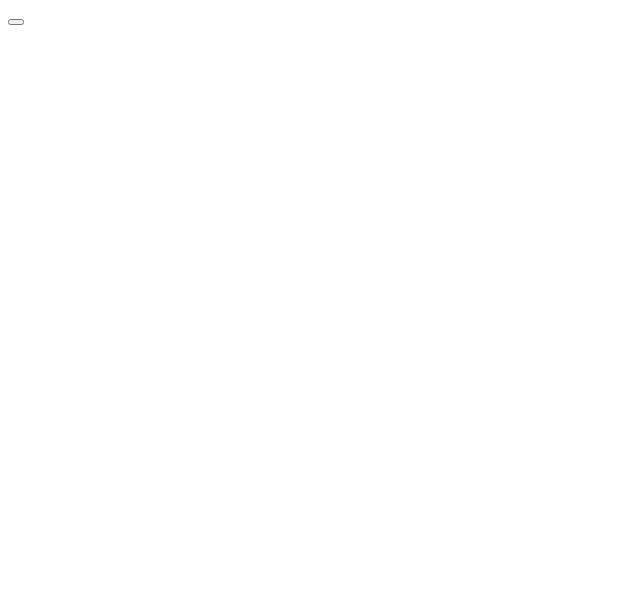
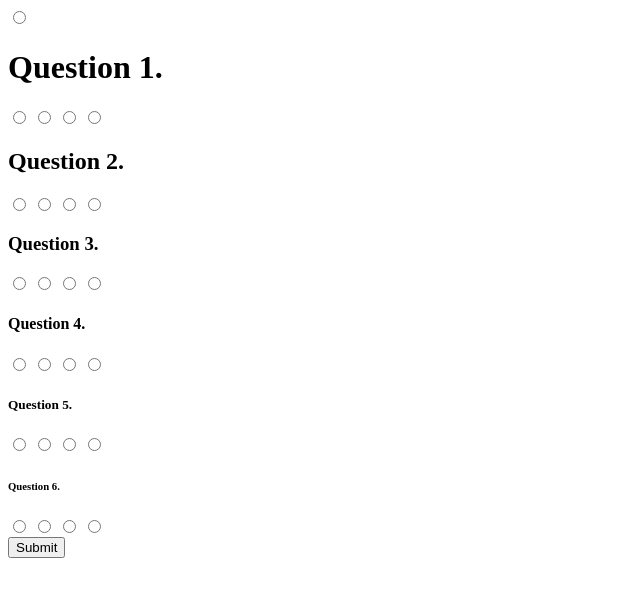
Before and after one commit to ameridacas/MyWebAPI_Quiz, a plain HTML site: page index.html in a window 1280 px wide. Shown: the whole page, without its empty margins (0-640 px from the left). Drawn offline with Linux system fonts and the light colour scheme.

Commit message:
Made my Html Question Setup

```diff
--- a/index.html
+++ b/index.html
@@ -10,10 +10,58 @@
     <link rel="stylesheet" href="./assets/reset.css">
 </head>
 <body>
+    <title>HTML,CSS,JS or Nah Quiz</title>
+    <Form>
+        <input type="radio" name="clockTimer" id="timer">
+
     <!--I need a quiz questions, a place for the quiz, results, and submit button -->
-    <div id="questions"></div>
-    <div id="results"></div>
-    <button id="submit"></button>
+        <div id="question"></div>
+    <!--creating radio buttons for each question and their answers -->
+        <h1 id="questionOne">Question 1.</h1>
+        <p></p>
+            <input type="radio" name="correct" id="right">
+            <input type="radio" name="notCorrect" id="wrong">
+            <input type="radio" name="notCorrect" id="wrong">
+            <input type="radio" name="notCorrect" id="wrong">
+
+        <h2 id="questionTwo">Question 2.</h2>
+        <p></p>
+            <input type="radio" name="correct" id="right">
+            <input type="radio" name="notCorrect" id="wrong">
+            <input type="radio" name="notCorrect" id="wrong">
+            <input type="radio" name="notCorrect" id="wrong">
+
+        <h3 id="questionThree">Question 3.</h3>
+        <p></p>
+            <input type="radio" name="correct" id="right">
+            <input type="radio" name="notCorrect" id="wrong">
+            <input type="radio" name="notCorrect" id="wrong">
+            <input type="radio" name="notCorrect" id="wrong">
+
+        <h4 id="questionFour">Question 4.</h4>
+        <p></p>
+            <input type="radio" name="correct" id="right">
+            <input type="radio" name="notCorrect" id="wrong">
+            <input type="radio" name="notCorrect" id="wrong">
+            <input type="radio" name="notCorrect" id="wrong">
+
+        <h5 id="questionFive">Question 5.</h5>
+        <p></p>
+            <input type="radio" name="correct" id="right">
+            <input type="radio" name="notCorrect" id="wrong">
+            <input type="radio" name="notCorrect" id="wrong">
+            <input type="radio" name="notCorrect" id="wrong">
+
+        <h6 id="questionSix">Question 6.</h6>
+        <p></p>
+            <input type="radio" name="correct" id="right">
+            <input type="radio" name="notCorrect" id="wrong">
+            <input type="radio" name="notCorrect" id="wrong">
+            <input type="radio" name="notCorrect" id="wrong">
+
+        <div id="results"></div>
+        <button id="submit">Submit</button>
+    </form>
 
 </body>
 </html>
```
